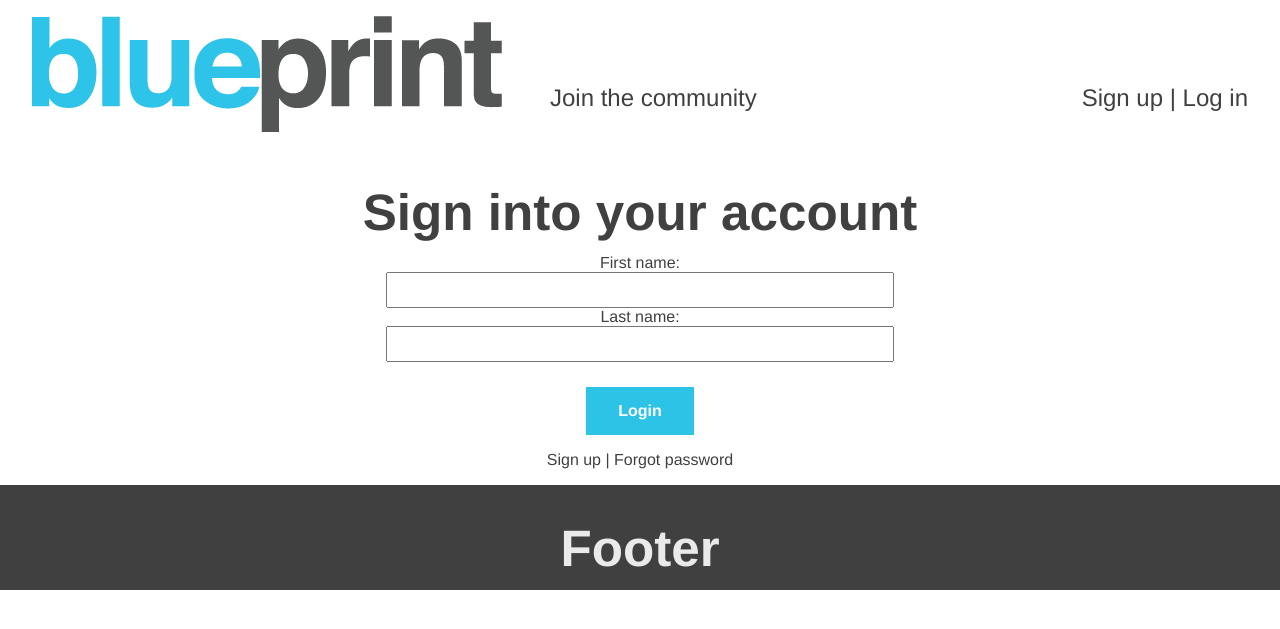
After one commit to webdevgroupproject/architecture, a PHP site: page /login.html in a window 1280 px wide. The commit adds this page. Shown: the top 629 px of the page. Run offline with PHP 8.4, Linux system fonts and the light colour scheme.

Commit message:
login form

```diff
--- a/css/style.css
+++ b/css/style.css
@@ -28,6 +28,11 @@ footer{
 main{
   overflow: hidden;
   background-color: #EAEAEA;
+}
+
+.main-white {
+  overflow: hidden;
+  background-color: white;
 }
 .button {
     background-color: #2DC3E7;
@@ -259,3 +264,19 @@ margin: 0;
   box-sizing: border-box;
   float:left;
 }*/
+form {
+  text-align: center;
+  margin: 0 auto;
+
+}
+
+form input {
+  width:500px;
+  height:30px;
+  margin:0 auto;
+}
+
+form label {
+  margin:0 auto;
+
+}
--- /dev/null
+++ b/login.html
@@ -0,0 +1,45 @@
+<!DOCTYPE html>
+<html lang="en">
+<head>
+    <meta charset="UTF-8">
+    <link rel="stylesheet" type="text/css" href="css/style.css">
+    <title>login</title>
+</head>
+<body>
+<div class="wrapper">
+    <header>
+        <div class="logo-contain">
+            <img src="images/logo-scaled.png" alt="Blueprint company logo">
+        </div>
+        <nav class="header-nav">
+            <ul>
+                <li><a href="#">Join the community</a></li>
+            </ul>
+        </nav>
+        <nav class="user-nav">
+        <span class="user-conrol-links">
+          <a href="#">Sign up</a> | <a href="#">Log in</a>
+        </span>
+        </nav>
+    </header>
+    <main class="main-white">
+        <div>
+            <h1>Sign into your account</h1>
+            <form method="get" action="#">
+                <label>First name: </label><br>
+                <input type="text" name="firstname"><br>
+                <label>Last name: </label><br>
+                <input type="text" name="lastname"><br/>
+                <a href="#" class="button">Login</a>
+            </form>
+
+        </div>
+        <p style="text-align: center"><a href="#">Sign up</a>   |  <a href="#">Forgot password</a> </p>
+
+    </main>
+    <footer>
+        <h1>Footer</h1>
+    </footer>
+</div>
+</body>
+</html>
```
